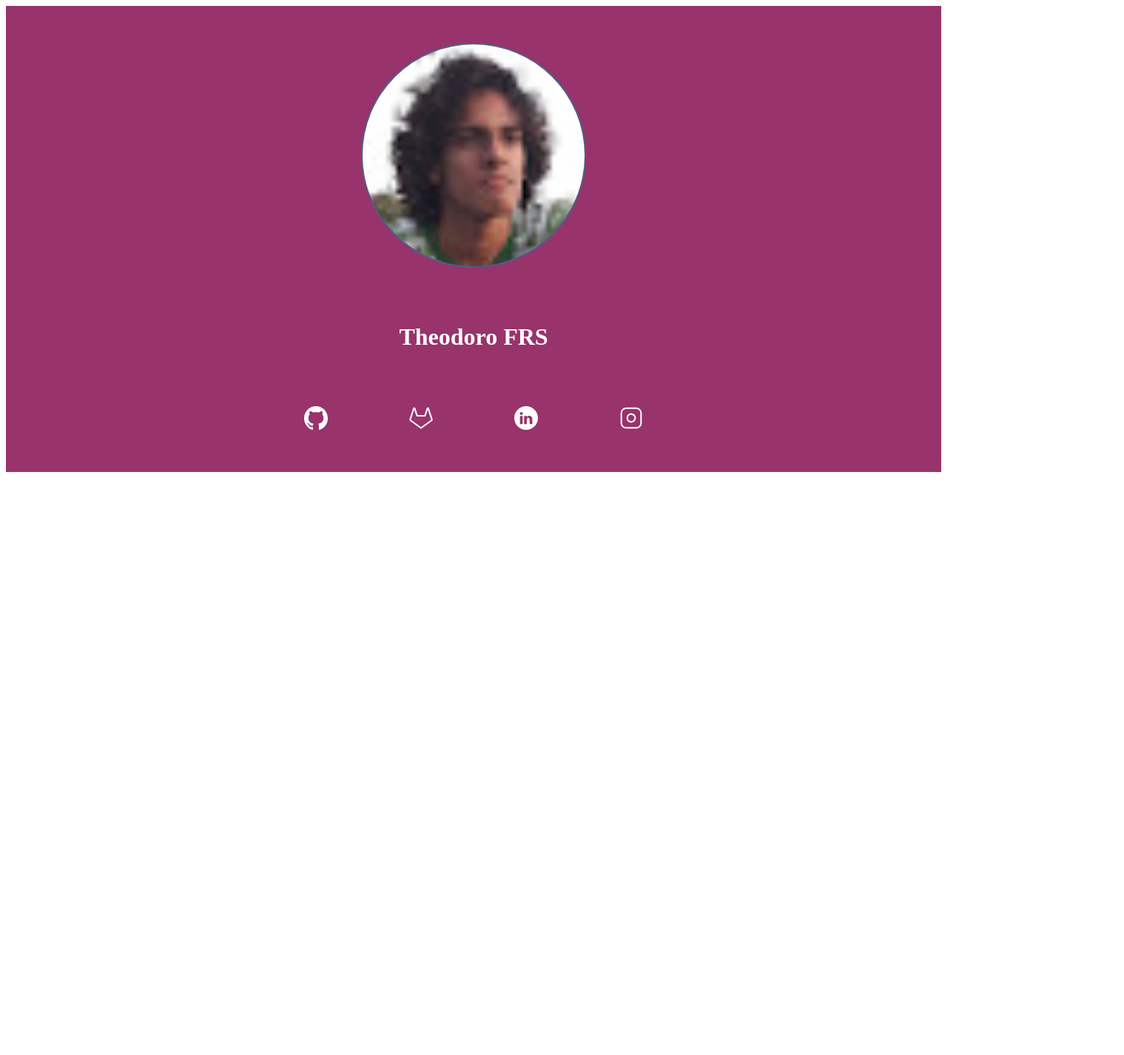
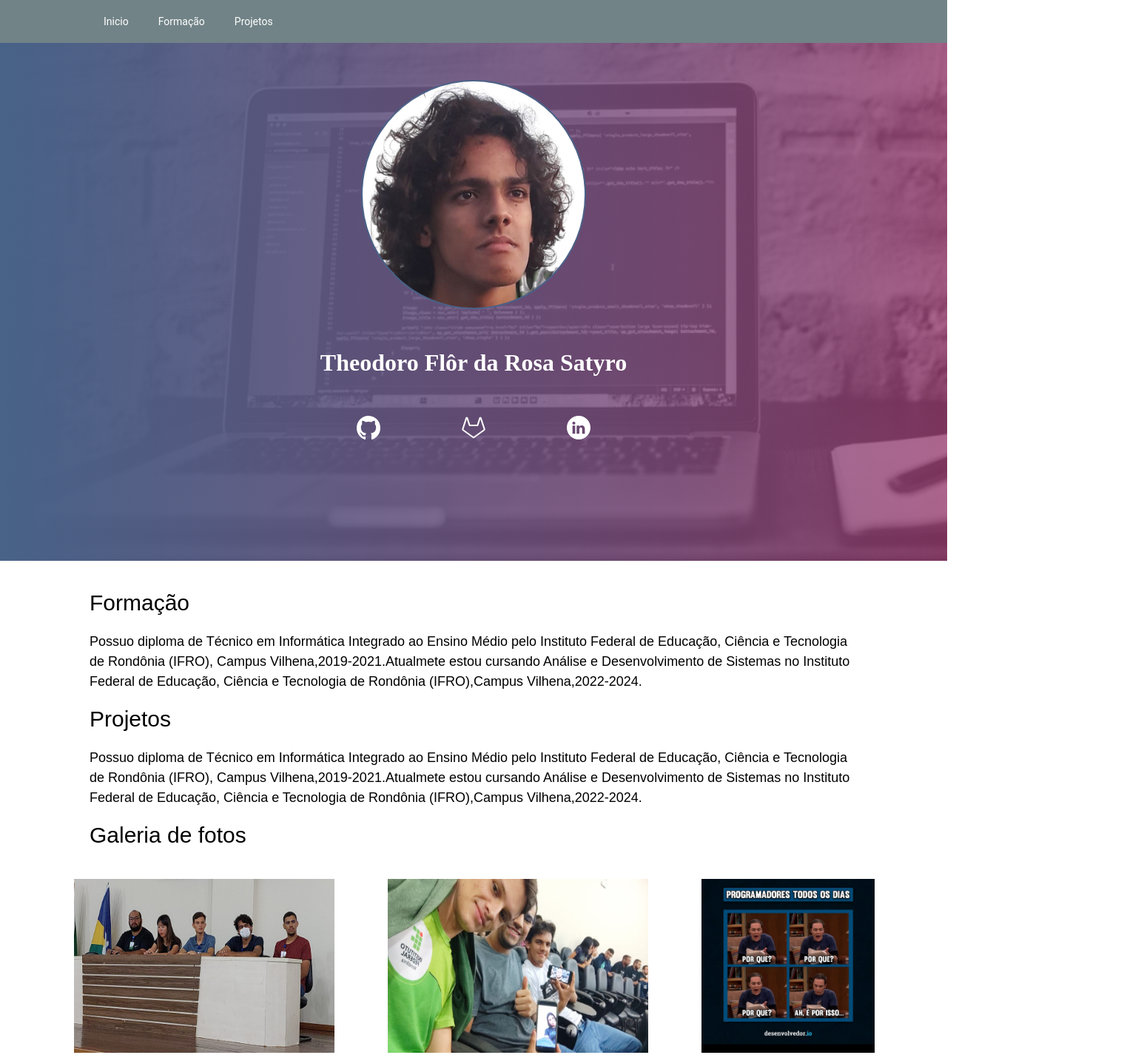
Before and after one commit to TheodoroFRS/Curr-culo, a plain HTML site: page index.html in a window 1280 px wide. Shown: the top 1426 px of the page at 74% size, 1519 px wide, since content can reach past the window. Before the commit the page ends 800 px from the top, so only its background shows below. Drawn offline with Linux system fonts and the light colour scheme.

Commit message:
terminando o curriculo por causa da tarefa

```diff
--- a/estilo.css
+++ b/estilo.css
@@ -1,13 +1,49 @@
-.cabecalho{
-    background-color: #98336C;
-    text-align: center;
+* {
+    margin: 0;
+    padding: 0;
 }
 
-.titulo{
-    color:#FFFFFF;
+:root {
+    --cor-primaria: #98336c;
+    --cor-secundaria: #718387;
+    --cor-terciaria: #486288;
+    --cor-quaternaria: #ffffff;
 }
 
-.perfil{
+.navbar {
+    display: flex;
+    list-style: none;
+    padding: 20px 0px 20px 120px;
+    background-color: var(--cor-secundaria);
+}
+
+.navbar__botoes {
+    text-decoration: none;
+    color: var(--cor-quaternaria);
+    padding: 20px;
+    font-family: 'Roboto', sans-serif;
+    font-weight: 400;
+    font-size: 14px;
+}
+
+.navbar__botoes:hover {
+    color: #718387;
+    background-color: var(--cor-quaternaria);
+}
+
+.cabecalho {
+    background-color: var(--cor-primaria);
+    background: linear-gradient(90deg, rgba(72, 98, 136, 1) 0%, rgba(152, 51, 108, 0.7) 100%), url("images/fundo.png") no-repeat;
+    text-align: center;
+    background-size: cover;
+    min-height: 700px;
+}
+
+.titulo {
+    color: var(--cor-quaternaria);
+}
+
+.perfil {
     width: 300px;
 
     border: 2px solid #486288;
@@ -17,6 +53,39 @@
     margin: 50px;
 }
 
-.redessociais img{
+.redessociais img {
     padding: 53px;
 }
+
+.conteudo {
+    display: flex;
+    flex-direction: column;
+    padding: 20px 119px 0px 121px;
+}
+
+.conteudo_titulo {
+    font-family: 'Quicksand', sans-serif;
+    font-size: 30px;
+    font-weight: 500;
+    padding: 20px 0px 22px 0px;
+}
+
+.conteudo_texto {
+    font-family: 'Quicksand', sans-serif;
+    font-size: 18px;
+    font-weight: 400;
+    line-height: 1.5;
+}
+
+.conteudo_imagens {
+    padding: 20px 0px 42px 0px;
+    display: flex;
+    gap: 72px;
+    justify-content: center;
+}
+
+.rodape {
+    background-color: var(--cor-secundaria);
+    width: 1519px;
+    height: 160px;
+}
--- a/index.html
+++ b/index.html
@@ -2,22 +2,75 @@
 <html lang="pt-br">
 
 <head>
-        <title>Currículo do Theodoro FRS</title>
+    <title>Currículo do Theodoro</title>
     <meta charset="utf-8">
     <link rel="stylesheet" href="estilo.css">
 </head>
 
 <body>
+    <nav>
+        <ul class="navbar">
+            <li><a class="navbar__botoes">Inicio</a></li>
+            <li><a class="navbar__botoes" href="#formacao">Formação</a></li>
+            <li><a class="navbar__botoes" href="#projetos">Projetos</a></li>
+        </ul>
+    </nav>
+
+
     <div class="cabecalho">
-            <img src="./images/photo.jpg" alt="Foto do Theodoro" class="perfil" >
-            <h1 class="titulo">Theodoro FRS</h1>
+        <img src="./images/Eu.jpg" alt="Foto do Theodoro" class="perfil">
+        <h1 class="titulo">Theodoro Flôr da Rosa Satyro</h1>
         <div class="redessociais">
-                <img src="./images/github.svg" alt="Ícone do Github">
-                <img src="./images/gitlab.svg" alt="Ícone do GitLab">
-                <img src="./images/linkedin.svg" alt="Ícone do Linkedin">
-                <img src="./images/instagram.svg" alt="Ícone do Instagram">
+            <a href="https://github.com/TheodoroFRS" target="_blank"><img src="./images/github.svg"
+                    alt="Ícone do Github"></a>
+            <a href="https://gitlab.fslab.dev/Theodoro" target="_blank"><img src="./images/gitlab.svg"
+                    alt="Ícone do GitLab"></a>
+            <a href="https://www.linkedin.com/in/theodoro-fl%C3%B4r-da-rosa-satyro-8a3353268/" target="_blank"><img
+                    src="./images/linkedin.svg" alt="Ícone do Linkedin"></a>
+            <!-- <img src="./images/instagram.svg" alt="Ícone do Instagram"> -->
         </div>
     </div>
+
+
+    <main class="conteudo">
+        <div id="formacao">
+            <h2 class="conteudo_titulo">Formação</h2>
+            <div class="conteudo_texto">
+                <p>Possuo diploma de Técnico em Informática Integrado ao Ensino Médio pelo Instituto Federal de Educação, Ciência e Tecnologia de
+                    Rondônia (IFRO),
+                    Campus Vilhena,2019-2021.Atualmete estou cursando Análise e Desenvolvimento de Sistemas no
+                    Instituto
+                    Federal de Educação, Ciência e Tecnologia de Rondônia (IFRO),Campus Vilhena,2022-2024.
+                </p>
+            </div>
+        </div>
+
+        <div id="projetos">
+            <h2 class="conteudo_titulo">Projetos</h2>
+            <div class="conteudo_texto">
+                <p>Possuo diploma de Técnico em Informática Integrado ao Ensino Médio pelo Instituto Federal de Educação, Ciência e Tecnologia de
+                    Rondônia (IFRO),
+                    Campus Vilhena,2019-2021.Atualmete estou cursando Análise e Desenvolvimento de Sistemas no
+                    Instituto
+                    Federal de Educação, Ciência e Tecnologia de Rondônia (IFRO),Campus Vilhena,2022-2024.
+                </p>
+            </div>
+        </div>
+
+        <h2 class="conteudo_titulo">Galeria de fotos</h2>
+        <div class="conteudo_imagens">
+            <img  class="image" src="./images/apresentação.jpeg" alt="apresentação de Trabalho no Auditório do Instituto Federal Rondônia (IFRO) Campus Vilhena" width="352"height="235">
+            <img src="./images/Auditório.jpeg" alt="Alunos de boa no Auditório" width="352"height="235">
+            <img src="./images/meme todos os dias dos Programadores.jpeg" alt="meme todos os dias dos Programadores   POR QUE?   POR QUE?   POR QUE?    AH, É POR ISSO" width="352"height="235">
+        </div>
+    </main>
+
+    <footer>
+        <div class="rodape">
+
+        </div>
+
+    </footer>
 </body>
 
 </html>
```
Also changed, not shown: images/Auditório.jpeg (added), images/Eu.jpg (added), images/apresentação.jpeg (added), images/meme todos os dias dos Programadores.jpeg (added), images/photo.jpg (deleted). Lines whose indentation alone changed are shown as unchanged.
